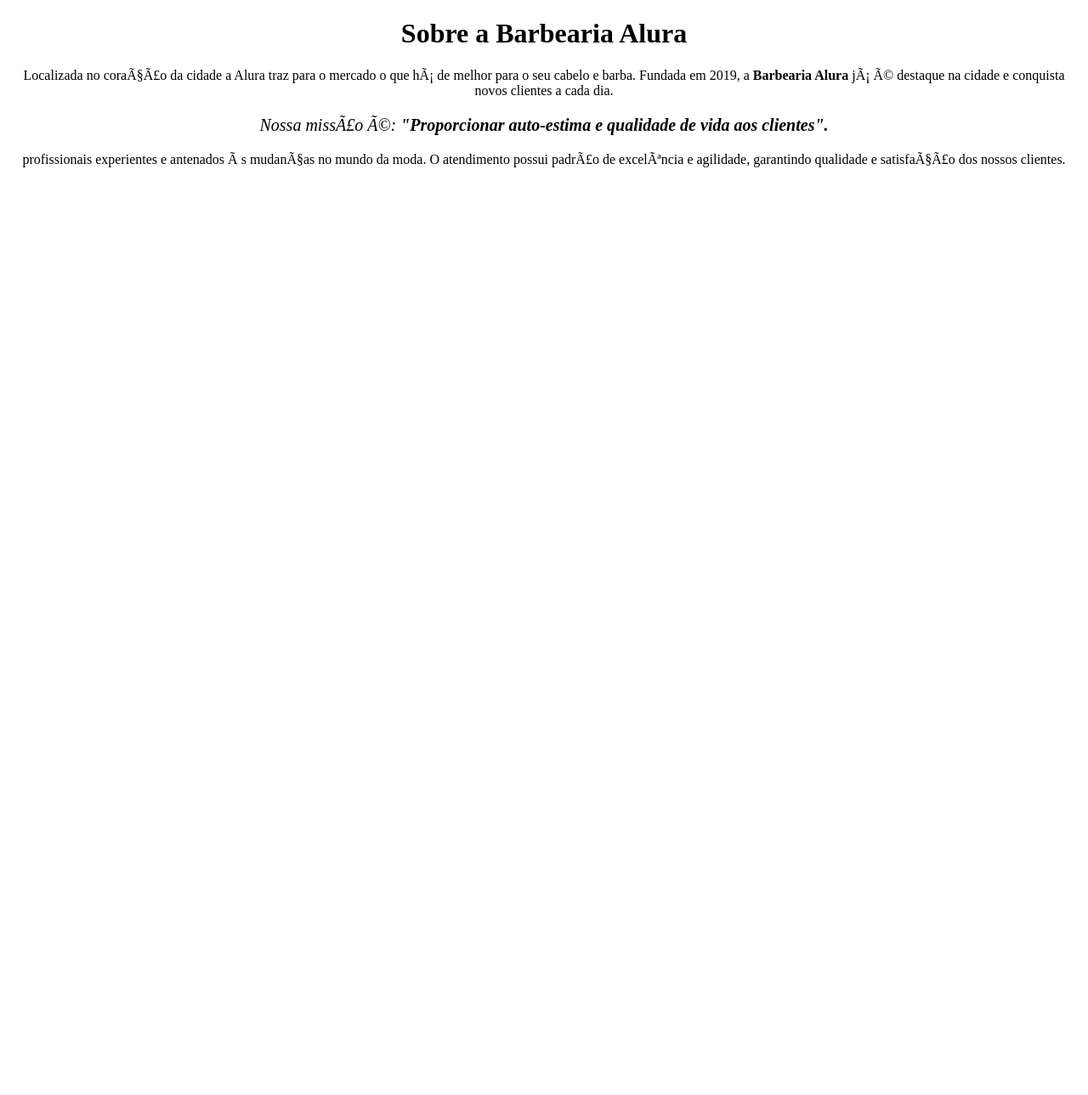
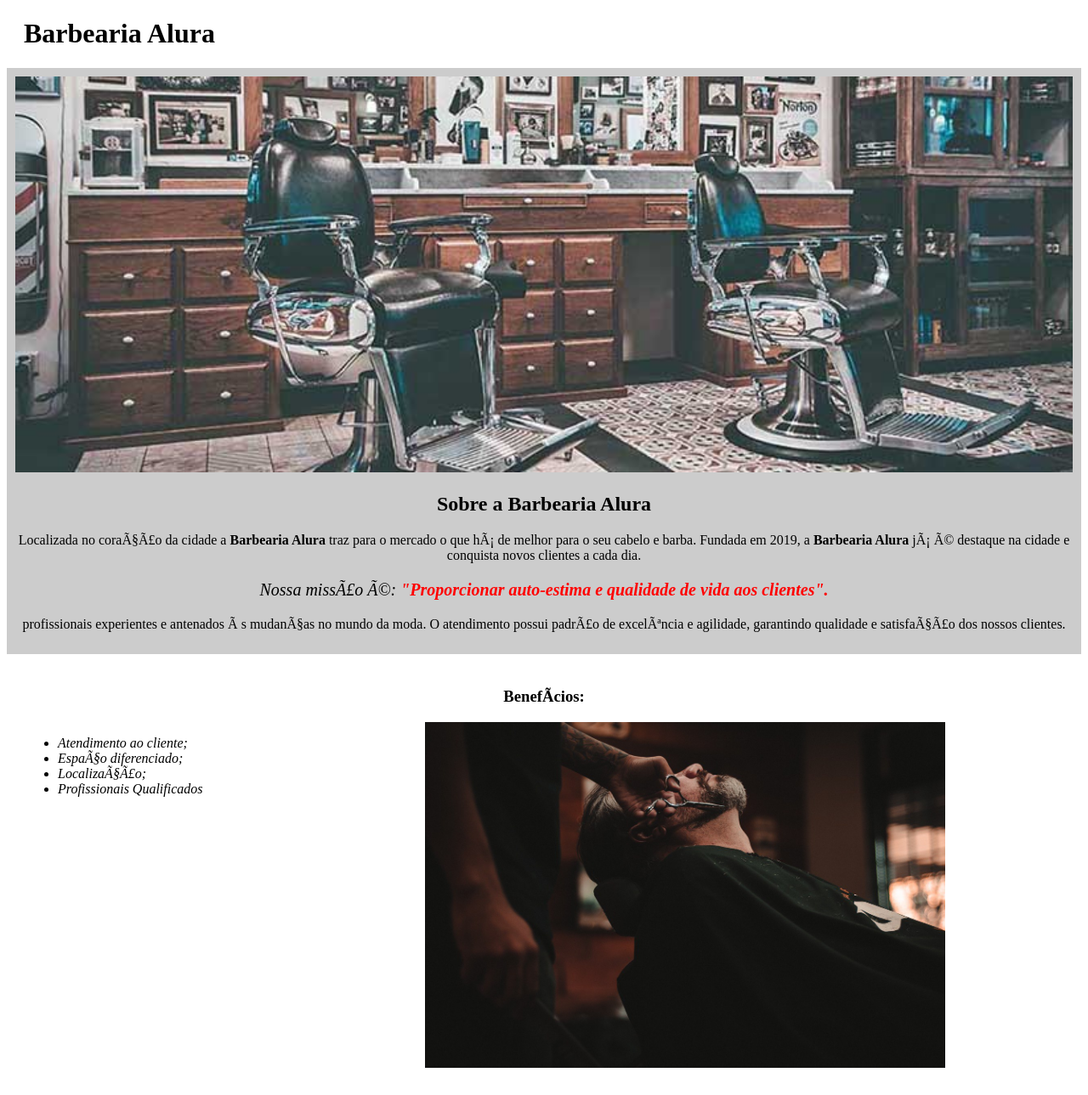
Before and after one commit to MarnieGrenat/Cursos-Alura, a plain HTML site: page Front-End/index.html in a window 1280 px wide. Shown: the whole page at 85% size. Before the commit the page ends 800 px from the top, so only its background shows below. Drawn offline with Linux system fonts and the light colour scheme.

Commit message:
Finished HTML and CSS project

```diff
--- a/Front-End/index.html
+++ b/Front-End/index.html
@@ -10,16 +10,33 @@
         <!-- tag estrutural de conteúdo, deve ser fechada-->
         <link rel="stylesheet" href="style.css">
     </head>
+
     <body>
-        <!-- Estrutura visual do site-->
+        <header>
+            <h1 class="titulo-principal">Barbearia Alura</h1>
+        </header>
+        <div class="principal">
+            <!-- Estrutura visual do site-->
+            <img id="banner" src="banner.jpg">
 
-        <h1 style="text-align: center">Sobre a Barbearia Alura</h1>
+            <h2 class="titulo-centralizado">Sobre a Barbearia Alura</h2>
 
-        <p>Localizada no coração da cidade a Alura traz para o mercado o que há de melhor para o seu cabelo e barba. Fundada em 2019, a <b>Barbearia Alura</b> já é destaque na cidade e conquista novos clientes a cada dia.</p>
+            <p>Localizada no coração da cidade a <b>Barbearia Alura</b> traz para o mercado o que há de melhor para o seu cabelo e barba. Fundada em 2019, a <b>Barbearia Alura</b> já é destaque na cidade e conquista novos clientes a cada dia.</p>
+            <p id="missao"> <em>Nossa missão é: <strong>"Proporcionar auto-estima e qualidade de vida aos clientes".</strong></em></p>
+            <p>profissionais experientes e antenados às mudanças no mundo da moda. O atendimento possui padrão de excelência e agilidade, garantindo qualidade e satisfação dos nossos clientes.</p>
+        </div>
 
-        <p style="font-size: 20px"> <em>Nossa missão é: <strong>"Proporcionar auto-estima e qualidade de vida aos clientes".</strong></em></p>
+        <div class="beneficios">
+            <h3 class="titulo-centralizado">Benefícios:</h3>
 
-        <p>profissionais experientes e antenados às mudanças no mundo da moda. O atendimento possui padrão de excelência e agilidade, garantindo qualidade e satisfação dos nossos clientes.</p>
+            <ul>
+                <li class="itens">Atendimento ao cliente;</li>
+                <li class="itens">Espaço diferenciado;</li>
+                <li class="itens">Localização;</li>
+                <li class="itens">Profissionais Qualificados</li>
+            </ul>
 
+            <img src="beneficios.jpg" class="imagembeneficios">
+        </div>
     </body>
 </html>
--- a/Front-End/style.css
+++ b/Front-End/style.css
@@ -1,3 +1,47 @@
+.titulo-principal{
+    padding-left:20px;
+}
+#banner{
+        width: 100%;;
+}
+.principal{
+    background: #CCCCCC;
+    padding: 10px;
+}
+.titulo-centralizado {
+    text-align: center;
+}
+
 p {
-    text-align: center
+    text-align: center;
 }
+#missao{
+    font-size: 20px;
+}
+em strong{
+    color: #FF0000;
+}
+h3{
+    text-align: center;
+}
+ul{
+    display:inline-block;
+    vertical-align: top;
+    width: 20%;
+    margin-right: 15%;
+
+}
+.beneficios{
+    background: #FFFFFF;
+    padding: 20px;
+
+}
+
+.itens{
+    font-style: italic;
+}
+
+.imagembeneficios{
+    width: 50%;;
+
+}
```
Also changed, not shown: Front-End/banner.jpg (added), Front-End/beneficios.jpg (added).
